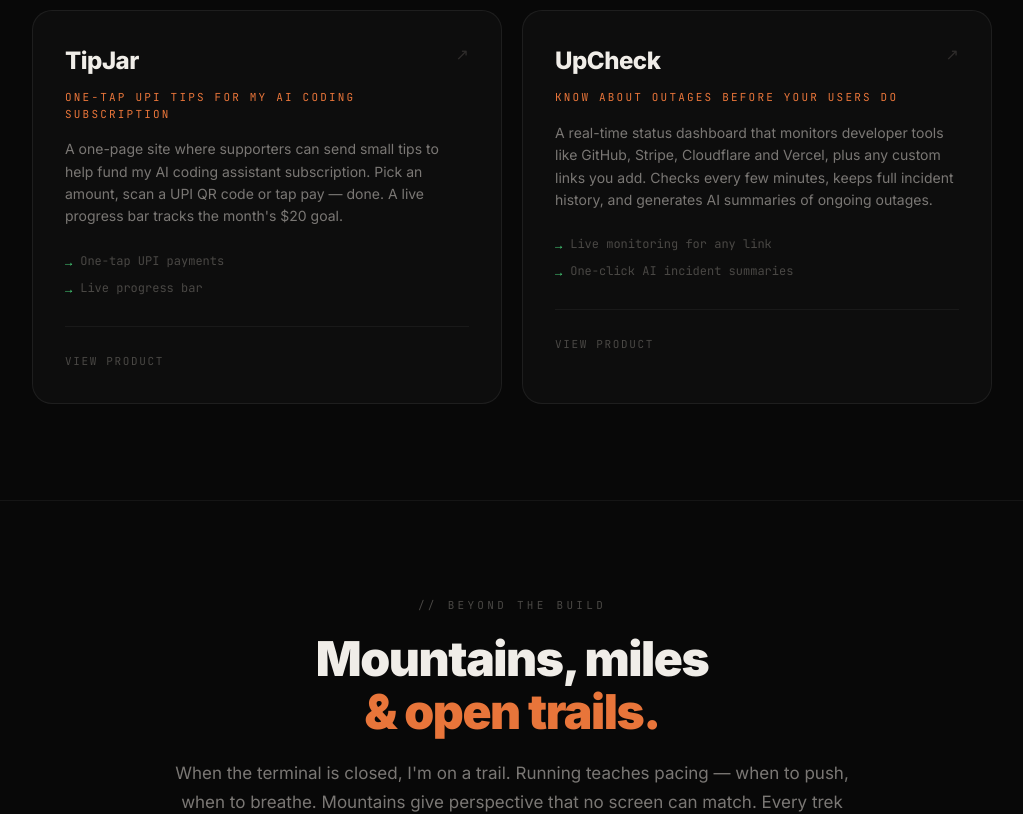
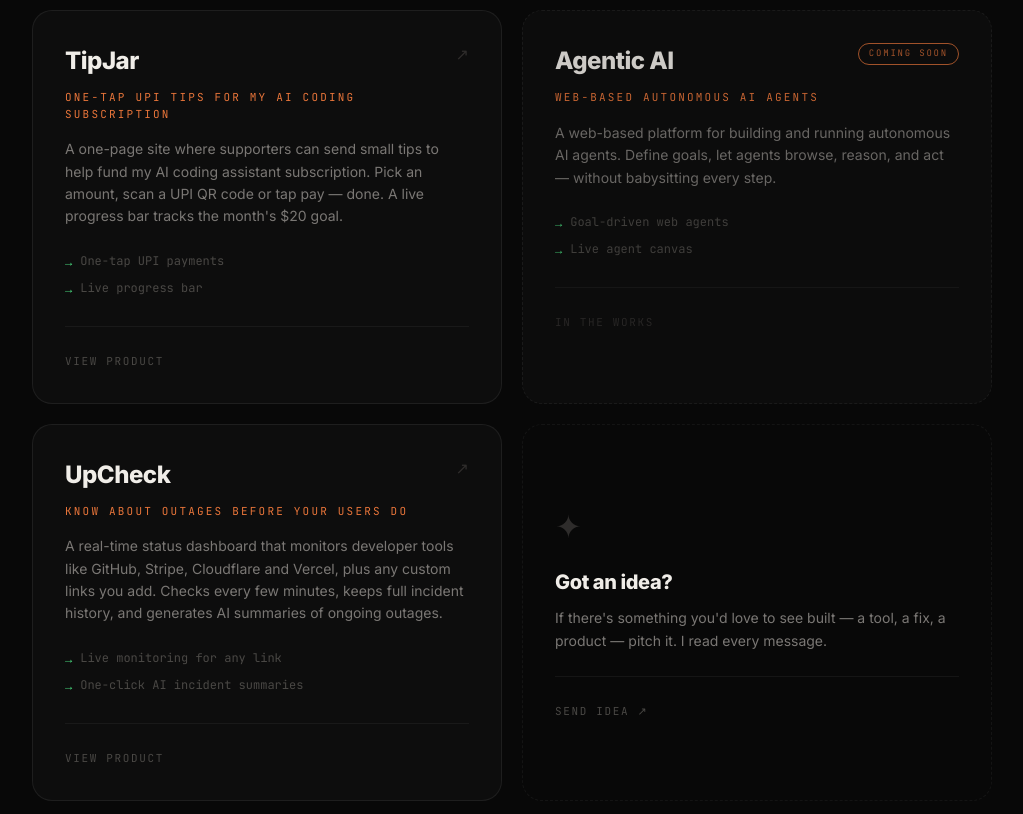
Before and after one commit to rockeykotwal/rockeykotwal-web, a React (Vite) app: page / in a window 1280 px wide. Shown: the part 2500-3314 px from the top of the page, without its empty margins (128-1151 px from the left). Built offline with nearby package versions, Linux system fonts and the light colour scheme.

Commit message:
Add coming soon Agentic AI product and ideas card to products section

```diff
--- a/src/data/products.js
+++ b/src/data/products.js
@@ -21,6 +21,32 @@ export const products = [
         title: 'Auto rupee conversion',
         description:
           'Dollar amounts convert to INR automatically — no mental math, no friction.',
+      },
+    ],
+  },
+  {
+    slug: 'agentic-ai',
+    name: 'Agentic AI',
+    tagline: 'Web-based autonomous AI agents',
+    description:
+      'A web-based platform for building and running autonomous AI agents. Define goals, let agents browse, reason, and act — without babysitting every step.',
+    url: null,
+    comingSoon: true,
+    features: [
+      {
+        title: 'Goal-driven web agents',
+        description:
+          'Describe an outcome in plain language — the agent plans and executes multi-step tasks across the web autonomously.',
+      },
+      {
+        title: 'Live agent canvas',
+        description:
+          'Watch agents think and act in real time on a visual canvas. Inspect every decision, tool call, and result as it happens.',
+      },
+      {
+        title: 'No-code + code',
+        description:
+          'Build workflows visually or drop into code at any node — designed for engineers who want both flexibility and speed.',
       },
     ],
   },
--- a/src/pages/Home.jsx
+++ b/src/pages/Home.jsx
@@ -146,7 +146,7 @@ function SocialLink({ label, href, Icon, c }) {
 
 const CAREER = [
   {
-    period: '2024 – Now',
+    period: '2024 – 2026',
     company: 'ALFAN',
     role: 'Lead Engineer',
     location: 'Dubai · Remote',
@@ -360,6 +360,7 @@ export default function Home() {
             {products.map((product) => (
               <ProductCard key={product.slug} product={product} c={c} />
             ))}
+            <IdeaCard c={c} />
           </div>
         </div>
       </section>
@@ -421,6 +422,58 @@ export default function Home() {
 function ProductCard({ product, c }) {
   const [hovered, setHovered] = useState(false)
 
+  if (product.comingSoon) {
+    return (
+      <div
+        style={{
+          height: '100%',
+          padding: '32px',
+          background: c.surface,
+          border: `1px dashed ${c.border}`,
+          borderRadius: 20,
+          textAlign: 'left',
+          opacity: 0.85,
+        }}
+      >
+        <div style={{ display: 'flex', justifyContent: 'space-between', alignItems: 'flex-start', marginBottom: 10 }}>
+          <h3 style={{ fontSize: 24, fontWeight: 800, letterSpacing: '-0.02em', color: c.text }}>{product.name}</h3>
+          <span style={{
+            fontFamily: 'JetBrains Mono, monospace',
+            fontSize: 9,
+            letterSpacing: '0.2em',
+            textTransform: 'uppercase',
+            color: c.accent,
+            border: `1px solid ${c.accent}`,
+            borderRadius: 100,
+            padding: '3px 10px',
+            opacity: 0.8,
+          }}>
+            coming soon
+          </span>
+        </div>
+        <p style={{ fontSize: 11, textTransform: 'uppercase', letterSpacing: '0.2em', color: c.accent, fontFamily: 'JetBrains Mono, monospace', marginBottom: 16 }}>
+          {product.tagline}
+        </p>
+        <p style={{ fontSize: 14, color: c.textSec, lineHeight: 1.6, marginBottom: 24 }}>
+          {product.description}
+        </p>
+        <ul style={{ listStyle: 'none', padding: 0, margin: 0, display: 'flex', flexDirection: 'column', gap: 8 }}>
+          {product.features.slice(0, 2).map((f, i) => (
+            <li key={i} style={{ display: 'flex', alignItems: 'flex-start', gap: 8, fontFamily: 'JetBrains Mono, monospace', fontSize: 12, color: c.textMuted }}>
+              <span style={{ color: c.green, marginTop: 1, flexShrink: 0 }}>→</span>
+              <span>{f.title}</span>
+            </li>
+          ))}
+        </ul>
+        <div style={{ borderTop: `1px solid ${c.borderSubtle}`, marginTop: 28, paddingTop: 20 }}>
+          <span style={{ fontSize: 11, color: c.textDim, fontFamily: 'JetBrains Mono, monospace', letterSpacing: '0.15em', textTransform: 'uppercase' }}>
+            in the works
+          </span>
+        </div>
+      </div>
+    )
+  }
+
   return (
     <Link to={`/product/${product.slug}`} style={{ textDecoration: 'none', display: 'block' }}>
       <div
@@ -463,3 +516,56 @@ function ProductCard({ product, c }) {
     </Link>
   )
 }
+
+// ── Idea Card ───────────────────────────────────────────────────────────────
+
+function IdeaCard({ c }) {
+  const [hovered, setHovered] = useState(false)
+
+  return (
+    <a
+      href="mailto:rockeykotwal1995@gmail.com?subject=Product Idea&body=Hey Rockey, here's an idea I think you should build:"
+      style={{ textDecoration: 'none', display: 'block' }}
+    >
+      <div
+        style={{
+          height: '100%',
+          padding: '32px',
+          background: hovered ? c.surfaceHover : 'transparent',
+          border: `1px dashed ${hovered ? c.borderAccent : c.borderSubtle}`,
+          borderRadius: 20,
+          textAlign: 'left',
+          transition: 'background 0.2s, border-color 0.2s',
+          display: 'flex',
+          flexDirection: 'column',
+          justifyContent: 'center',
+          minHeight: 220,
+        }}
+        onMouseEnter={() => setHovered(true)}
+        onMouseLeave={() => setHovered(false)}
+      >
+        <span style={{
+          fontFamily: 'JetBrains Mono, monospace',
+          fontSize: 32,
+          color: hovered ? c.accent : c.textDim,
+          transition: 'color 0.2s',
+          display: 'block',
+          marginBottom: 16,
+        }}>
+          ✦
+        </span>
+        <h3 style={{ fontSize: 20, fontWeight: 800, letterSpacing: '-0.02em', color: c.text, marginBottom: 10 }}>
+          Got an idea?
+        </h3>
+        <p style={{ fontSize: 14, color: c.textSec, lineHeight: 1.6, marginBottom: 24 }}>
+          If there's something you'd love to see built — a tool, a fix, a product — pitch it. I read every message.
+        </p>
+        <div style={{ borderTop: `1px solid ${c.borderSubtle}`, paddingTop: 20 }}>
+          <span style={{ fontSize: 11, color: hovered ? c.accent : c.textMuted, fontFamily: 'JetBrains Mono, monospace', letterSpacing: '0.15em', textTransform: 'uppercase', transition: 'color 0.2s' }}>
+            send idea ↗
+          </span>
+        </div>
+      </div>
+    </a>
+  )
+}
--- a/src/pages/ProductPage.jsx
+++ b/src/pages/ProductPage.jsx
@@ -76,6 +76,11 @@ export default function ProductPage() {
         <p style={{ fontSize: 18, color: c.textSec, lineHeight: 1.7, marginBottom: 40 }}>
           {product.description}
         </p>
+        {product.comingSoon ? (
+          <span style={{ display: 'inline-flex', alignItems: 'center', gap: 8, background: 'transparent', color: c.textMuted, fontWeight: 700, fontSize: 14, padding: '14px 32px', borderRadius: 100, border: `1px dashed ${c.border}`, fontFamily: 'JetBrains Mono, monospace', letterSpacing: '0.1em', textTransform: 'uppercase' }}>
+            Coming Soon
+          </span>
+        ) : (
           <a
             href={product.url}
             target="_blank"
@@ -86,6 +91,7 @@ export default function ProductPage() {
           >
             Launch App ↗
           </a>
+        )}
       </section>
 
       {/* FEATURES */}
```
Lines whose indentation alone changed are shown as unchanged.
